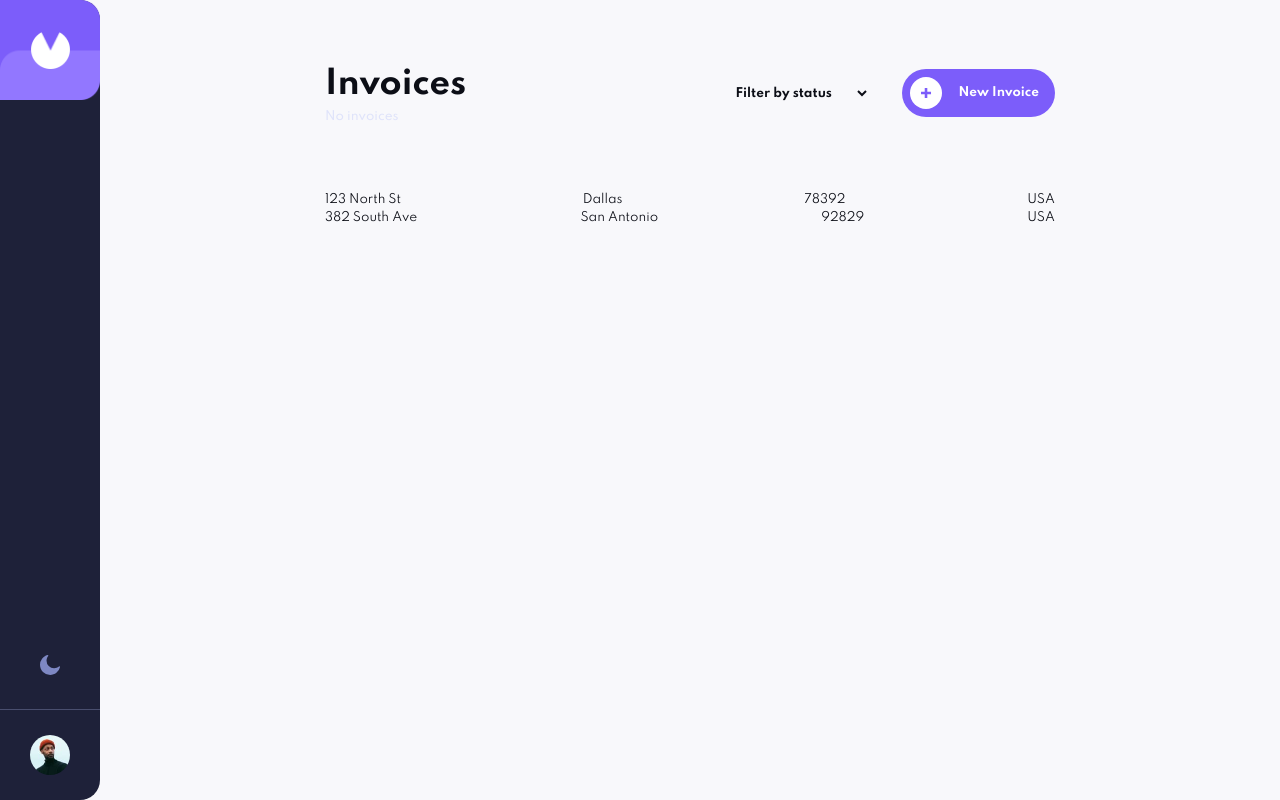
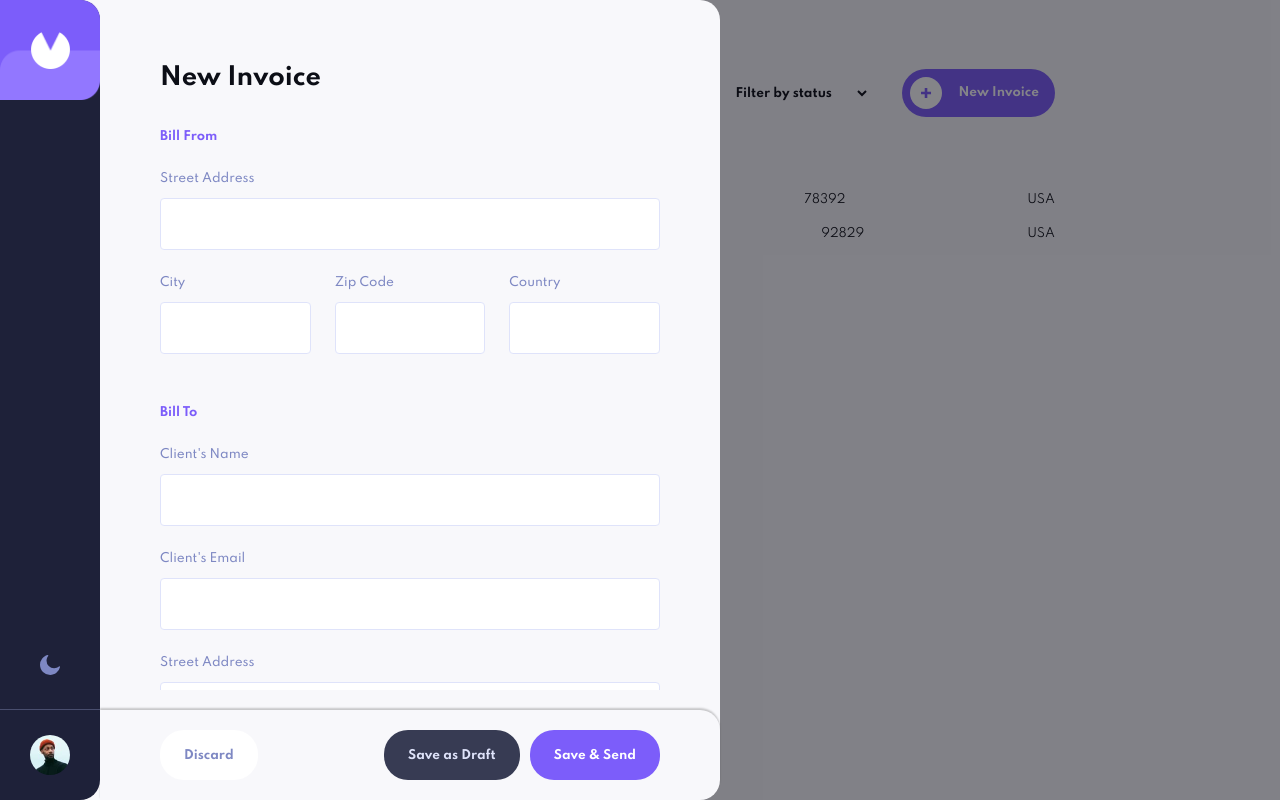
Before and after one commit to rrichetto15/invoice-app, a React (Create React App) app: page / in a window 1280 px wide. Built offline with nearby package versions, Linux system fonts and the light colour scheme.

Commit message:
add remaining input items on InvoiceModal

```diff
--- a/src/components/InvoiceModal.js
+++ b/src/components/InvoiceModal.js
@@ -7,10 +7,19 @@ import { useInvoiceContext } from '../hooks/useInvoiceContext';
 import Button from '../components/Button';
 
 const InvoiceModal = () => {
-  const [address, setAddress] = useState('');
-  const [city, setCity] = useState('');
-  const [zip, setZip] = useState('');
-  const [country, setCountry] = useState('');
+  const [fromAddress, setFromAddress] = useState('');
+  const [fromCity, setFromCity] = useState('');
+  const [fromZip, setFromZip] = useState('');
+  const [fromCountry, setFromCountry] = useState('');
+  const [toName, setToName] = useState('');
+  const [toEmail, setToEmail] = useState('');
+  const [toAddress, setToAddress] = useState('');
+  const [toCity, setToCity] = useState('');
+  const [toZip, setToZip] = useState('');
+  const [toCountry, setToCountry] = useState('');
+  const [issueDate, setIssueDate] = useState('');
+  const [paymentTerms, setPaymentTerms] = useState('');
+  const [projectDescription, setProjectDescription] = useState('');
 
   const { toggleModal } = useGlobalContext();
   const { dispatch } = useInvoiceContext();
@@ -25,10 +34,18 @@ const InvoiceModal = () => {
     e.preventDefault();
 
     const invoice = {
-      address,
-      city,
-      zip,
-      country,
+      fromAddress,
+      fromCity,
+      fromZip,
+      fromCountry,
+      toName,
+      toEmail,
+      toAddress,
+      toCity,
+      toZip,
+      toCountry,
+      issueDate,
+      paymentTerms,
     };
 
     dispatch({ type: 'CREATE', payload: invoice });
@@ -45,8 +62,8 @@ const InvoiceModal = () => {
               <span>Street Address</span>
               <input
                 type="text"
-                value={address}
-                onChange={(e) => setAddress(e.target.value)}
+                value={fromAddress}
+                onChange={(e) => setFromAddress(e.target.value)}
               />
             </ItemLabel>
             <ItemFlex>
@@ -54,27 +71,145 @@ const InvoiceModal = () => {
                 <span>City</span>
                 <input
                   type="text"
-                  value={city}
-                  onChange={(e) => setCity(e.target.value)}
+                  value={fromCity}
+                  onChange={(e) => setFromCity(e.target.value)}
                 />
               </ItemLabel>
               <ItemLabel>
                 <span>Zip Code</span>
                 <input
                   type="text"
-                  value={zip}
-                  onChange={(e) => setZip(e.target.value)}
+                  value={fromZip}
+                  onChange={(e) => setFromZip(e.target.value)}
                 />
               </ItemLabel>
               <ItemLabel>
                 <span>Country</span>
                 <input
                   type="text"
-                  value={country}
-                  onChange={(e) => setCountry(e.target.value)}
+                  value={fromCountry}
+                  onChange={(e) => setFromCountry(e.target.value)}
                 />
               </ItemLabel>
             </ItemFlex>
+          </Section>
+          <Section>
+            <h3>Bill To</h3>
+            <ItemLabel>
+              <span>Client's Name</span>
+              <input
+                type="text"
+                value={toName}
+                onChange={(e) => setToName(e.target.value)}
+              />
+            </ItemLabel>
+            <ItemLabel>
+              <span>Client's Email</span>
+              <input
+                type="text"
+                value={toEmail}
+                onChange={(e) => setToEmail(e.target.value)}
+              />
+            </ItemLabel>
+            <ItemLabel>
+              <span>Street Address</span>
+              <input
+                type="text"
+                value={toAddress}
+                onChange={(e) => setToAddress(e.target.value)}
+              />
+            </ItemLabel>
+            <ItemFlex>
+              <ItemLabel>
+                <span>City</span>
+                <input
+                  type="text"
+                  value={toCity}
+                  onChange={(e) => setToCity(e.target.value)}
+                />
+              </ItemLabel>
+              <ItemLabel>
+                <span>Zip Code</span>
+                <input
+                  type="text"
+                  value={toZip}
+                  onChange={(e) => setToZip(e.target.value)}
+                />
+              </ItemLabel>
+              <ItemLabel>
+                <span>Country</span>
+                <input
+                  type="text"
+                  value={toCountry}
+                  onChange={(e) => setToCountry(e.target.value)}
+                />
+              </ItemLabel>
+            </ItemFlex>
+          </Section>
+          <Section>
+            <ItemFlex>
+              <ItemLabel>
+                <span>Issue Date</span>
+                <input
+                  type="text"
+                  value={issueDate}
+                  onChange={(e) => setIssueDate(e.target.value)}
+                />
+              </ItemLabel>
+              <ItemLabel>
+                <span>Payment Terms</span>
+                <input
+                  type="text"
+                  value={paymentTerms}
+                  onChange={(e) => setPaymentTerms(e.target.value)}
+                />
+              </ItemLabel>
+            </ItemFlex>
+            <ItemLabel>
+              <span>Project Description</span>
+              <input
+                type="text"
+                value={projectDescription}
+                onChange={(e) => setProjectDescription(e.target.value)}
+              />
+            </ItemLabel>
+          </Section>
+          <Section>
+            <h3 className="item-list-heading">Item List</h3>
+            <ItemListGrid>
+              <span>Item Name</span>
+              <span>Qty.</span>
+              <span>Price</span>
+              <span>Total</span>
+              <span></span>
+            </ItemListGrid>
+            <ItemListGrid>
+              <ItemLabel>
+                <input type="text" />
+              </ItemLabel>
+              <ItemLabel>
+                <input type="number" />
+              </ItemLabel>
+              <ItemLabel>
+                <input type="number" />
+              </ItemLabel>
+              <span>156.00</span>
+              <button>x</button>
+            </ItemListGrid>
+            <ItemListGrid>
+              <ItemLabel>
+                <input type="text" />
+              </ItemLabel>
+              <ItemLabel>
+                <input type="number" />
+              </ItemLabel>
+              <ItemLabel>
+                <input type="number" />
+              </ItemLabel>
+              <span>156.00</span>
+              <button>x</button>
+            </ItemListGrid>
+            <Button color="gray">+ Add New Item</Button>
           </Section>
           <Buttons>
             <Button id="discard-btn" color="white" onClick={closeModal}>
@@ -110,12 +245,13 @@ const Modal = styled.div`
   width: 62rem;
   border-radius: 0 2rem 2rem 0;
   height: 100vh;
-  padding: 6rem 6rem 3rem 6rem;
+  padding: 6rem 4.4rem 3rem 6rem;
   animation: fadeIn 0.5s ease-in-out;
 `;
 
 const Form = styled.form`
   overflow: scroll;
+  padding-right: 1.6rem;
   height: calc(100% - 8rem);
 
   h2 {
@@ -135,10 +271,17 @@ const Section = styled.div`
     font-size: 1.2rem;
     font-weight: 700;
     color: var(--color-primary);
+
+    &.item-list-heading {
+      font-size: 1.8rem;
+      color: var(--color-primary-light-2);
+    }
   }
 `;
 
 const ItemLabel = styled.label`
+  width: 100%;
+
   span {
     display: block;
     color: var(--text-input-label);
@@ -167,6 +310,12 @@ const ItemFlex = styled.div`
   gap: 2.4rem;
 `;
 
+const ItemListGrid = styled.div`
+  display: grid;
+  grid-template-columns: 20rem 5rem 7.5rem 7.5rem 2rem;
+  justify-content: space-between;
+`;
+
 const Buttons = styled.div`
   position: absolute;
   bottom: 0;
--- a/src/context/GlobalContext.js
+++ b/src/context/GlobalContext.js
@@ -26,7 +26,7 @@ const getUserPreferredTheme = () => {
 
 export const GlobalContextProvider = ({ children }) => {
   const [theme, setTheme] = useState(getUserPreferredTheme());
-  const [showModal, setShowModal] = useState(false);
+  const [showModal, setShowModal] = useState(true);
 
   const changeTheme = () => {
     theme === 'theme-light' ? setTheme('') : setTheme('theme-light');
--- a/src/pages/dashboard/Dashboard.js
+++ b/src/pages/dashboard/Dashboard.js
@@ -19,7 +19,11 @@ const Dashboard = () => {
       <Header>
         <div>
           <h1>Invoices</h1>
-          <p>No invoices</p>
+          {invoices.length === 1 ? (
+            <p>There is 1 invoice</p>
+          ) : (
+            <p>There are {invoices.length} total invoices</p>
+          )}
         </div>
         <Utilities>
           <select name="filter" id="filter">
--- a/src/pages/dashboard/InvoiceList.js
+++ b/src/pages/dashboard/InvoiceList.js
@@ -21,6 +21,10 @@ const InvoiceList = ({ invoices }) => {
 };
 
 const List = styled.ul`
+  display: flex;
+  flex-direction: column;
+  gap: 1.6rem;
+
   li {
     display: flex;
     justify-content: space-between;
```
